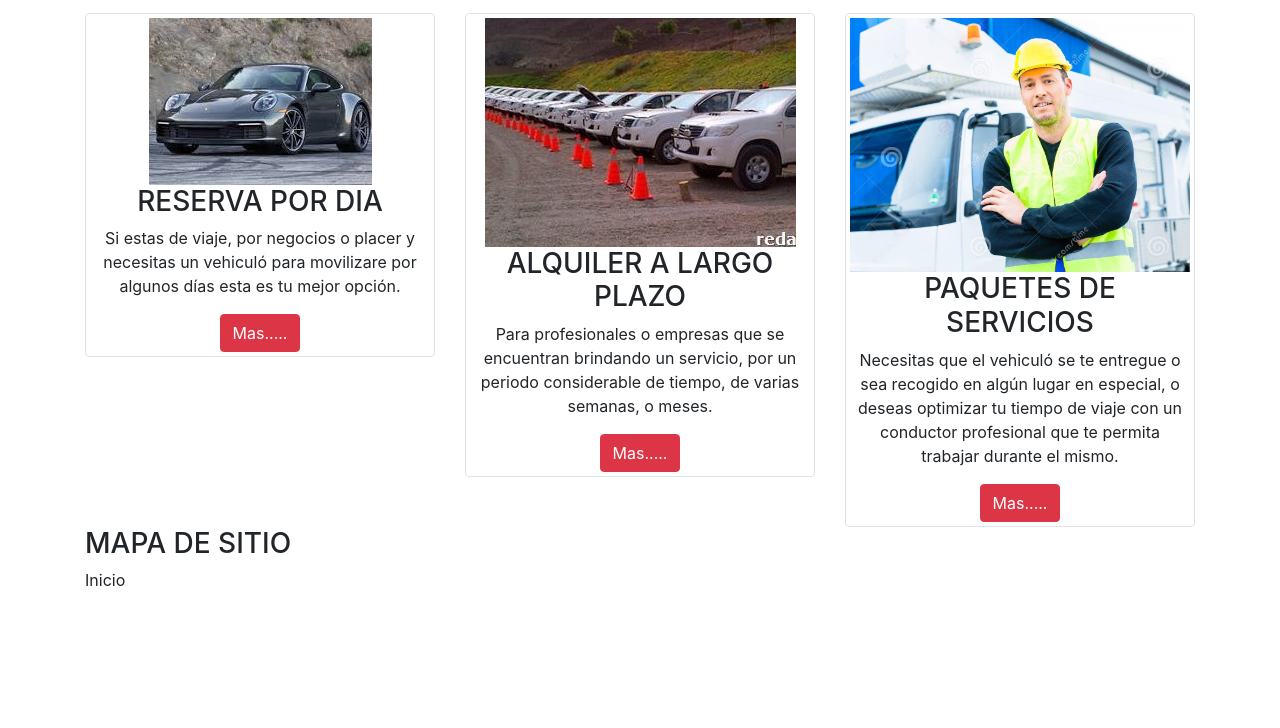
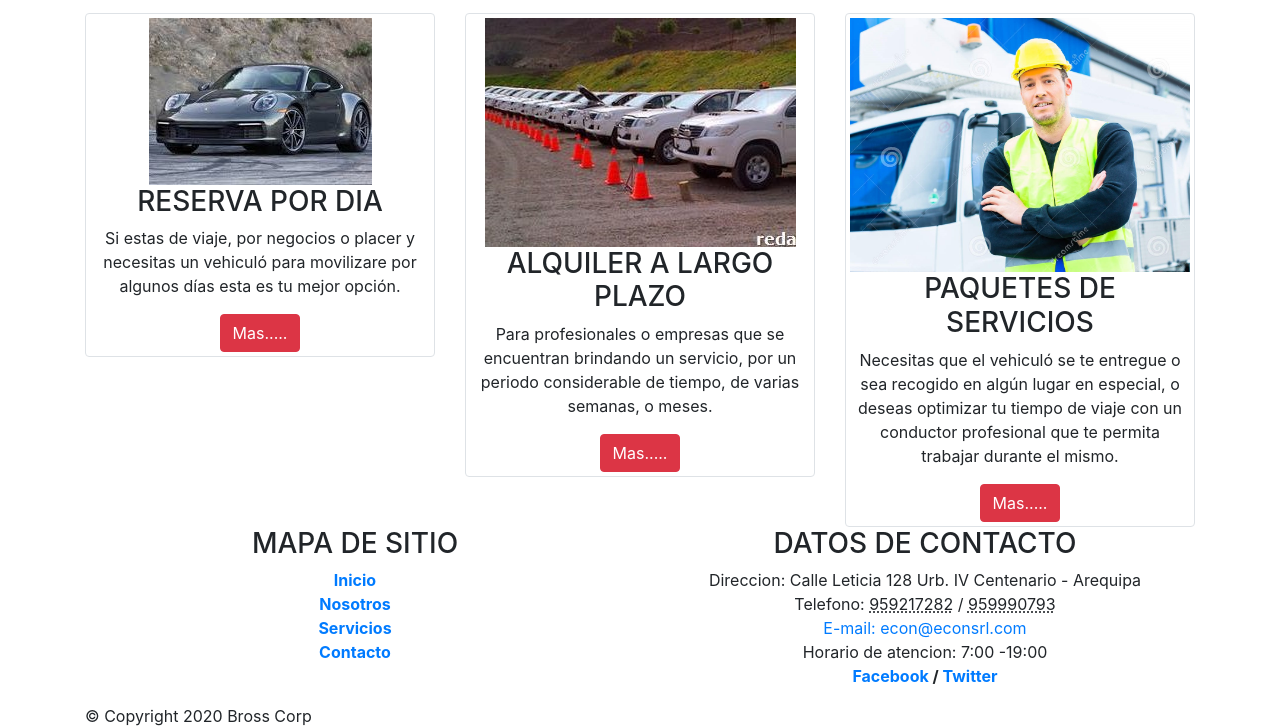
Before and after one commit to teff2000/webBrosscorp, a plain HTML site: page index.html in a window 1280 px wide. Shown: the part 799-1527 px from the top of the page. Before the commit the page ends 1407 px from the top, so only its background shows below. Drawn offline with Linux system fonts and the light colour scheme.

Commit message:
terminada nivel basico
termino el video 5 hay que editar los colores y estilos de la pagina

```diff
--- /dev/null
+++ b/css/Untitled-1.css
@@ -0,0 +1,2 @@
+@charset "utf-8";
+/* CSS Document */
--- a/index.html
+++ b/index.html
@@ -12,7 +12,7 @@
   <body>
   	<!-- body code goes here -->
 	<!--inicio de menu-->
-	<nav class="navbar navbar-expand-lg navbar-light bg-light">
+	<nav class="navbar navbar-expand-lg navbar-light bg-light" style="letter-spacing: 0.117em;">
 	  <a class="navbar-brand" href="#">BROSS CORP</a>
 	  <button class="navbar-toggler" type="button" data-toggle="collapse" data-target="#navbarSupportedContent1" aria-controls="navbarSupportedContent1" aria-expanded="false" aria-label="Toggle navigation">
 		  <span class="navbar-toggler-icon"></span>
@@ -57,6 +57,7 @@
 	    <li data-target="#carouselExampleIndicators1" data-slide-to="1"></li>
 	    <li data-target="#carouselExampleIndicators1" data-slide-to="2"></li>
 		<li data-target="#carouselExampleIndicators1" data-slide-to="3"></li>
+		<li data-target="#carouselExampleIndicators1" data-slide-to="4"></li>
       </ol>
 
 	  <div class="carousel-inner" role="listbox">
@@ -106,8 +107,8 @@
 
 	  <!--cuerpo de la pagina-->
 	  <section class="container">
-	  	<div class="row">
-			<div class="col-md-8 col-md-offset-2 text-center">
+	  	<div class="row text-center">
+			<div class="col-md-8 col-md-offset-2">
 				<h3>BROSS CORP</h3>
 				<P>HOLA</P>
 			</div>
@@ -151,23 +152,36 @@
 			<!--SECCION 01-->
 	  		<section>
 				<div class="container">
-					<div class="row">
+					<div class="row text-center">
 						<!--mapa de sitio-->
 						<div class="col-md-6">
 							<h3>MAPA DE SITIO</h3>
-							<P>Inicio</P>
-							<P></P>
+							<dl>
+								<dt><a href="">Inicio</a></dt>
+								<dt><a href="">Nosotros</a></dt>
+								<dt><a href="">Servicios</a></dt>
+								<dt><a href="">Contacto</a></dt>
+							</dl>
 						</div>
 						<!--datos de informacion-->
 						<div class="col-md-6">
-
+							<h3>DATOS DE CONTACTO</h3>
+							<address>
+								Direccion: Calle Leticia 128 Urb. IV Centenario - Arequipa <br>
+								Telefono: <abbr title="Arturo Borja"> 959217282</abbr> / <abbr title="Jose Borja">959990793</abbr> <br>
+								<a href="mailto:econ@econsrl.com">E-mail: econ@econsrl.com</a> <br>
+								Horario de atencion: 7:00 -19:00 <br>
+								<strong><a href="">Facebook</a> / <a href="">Twitter</a></strong>
+							</address>
 						</div>
 					</div>
 				</div>
 			</section>
 			<!--SECCION 02-->
 			<section>
-
+				<div class="container">
+					&copy; Copyright 2020 Bross Corp
+				</div>
 			</section>
 		</FOOTER>
 
```
